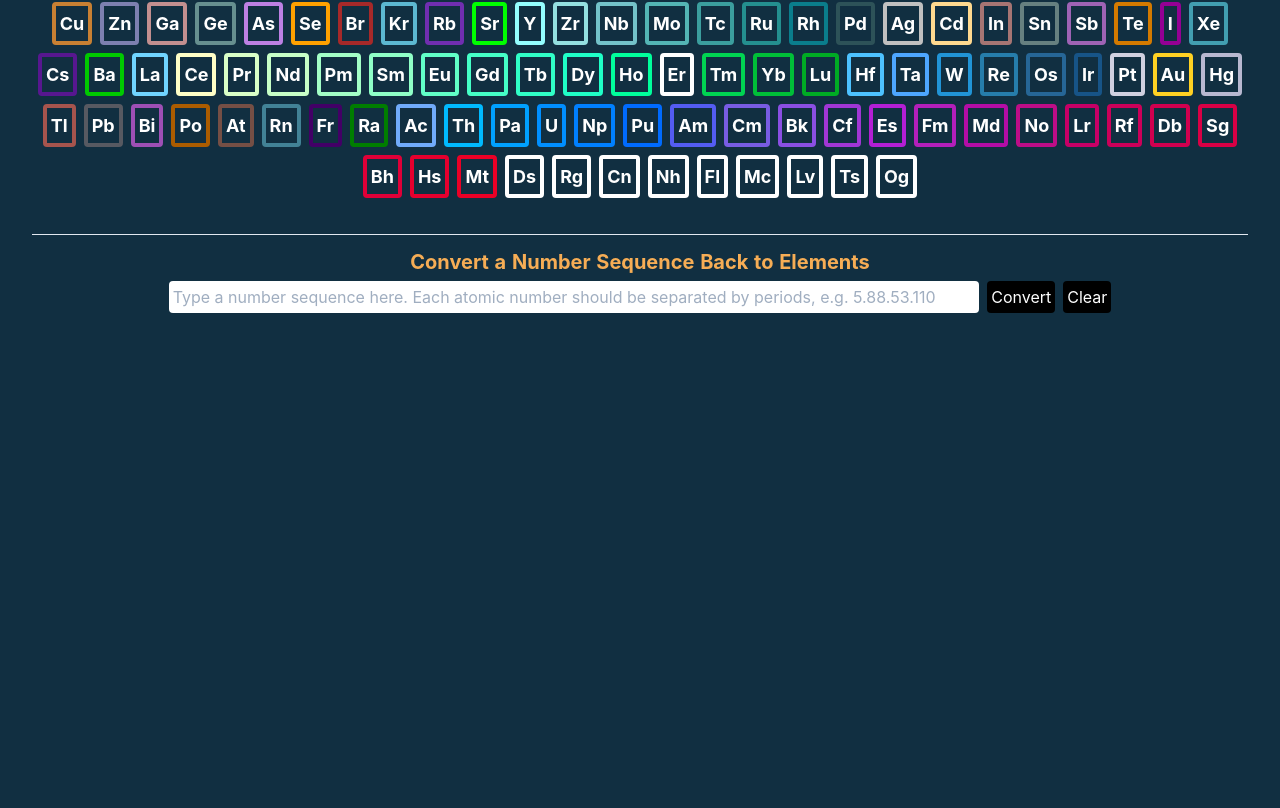
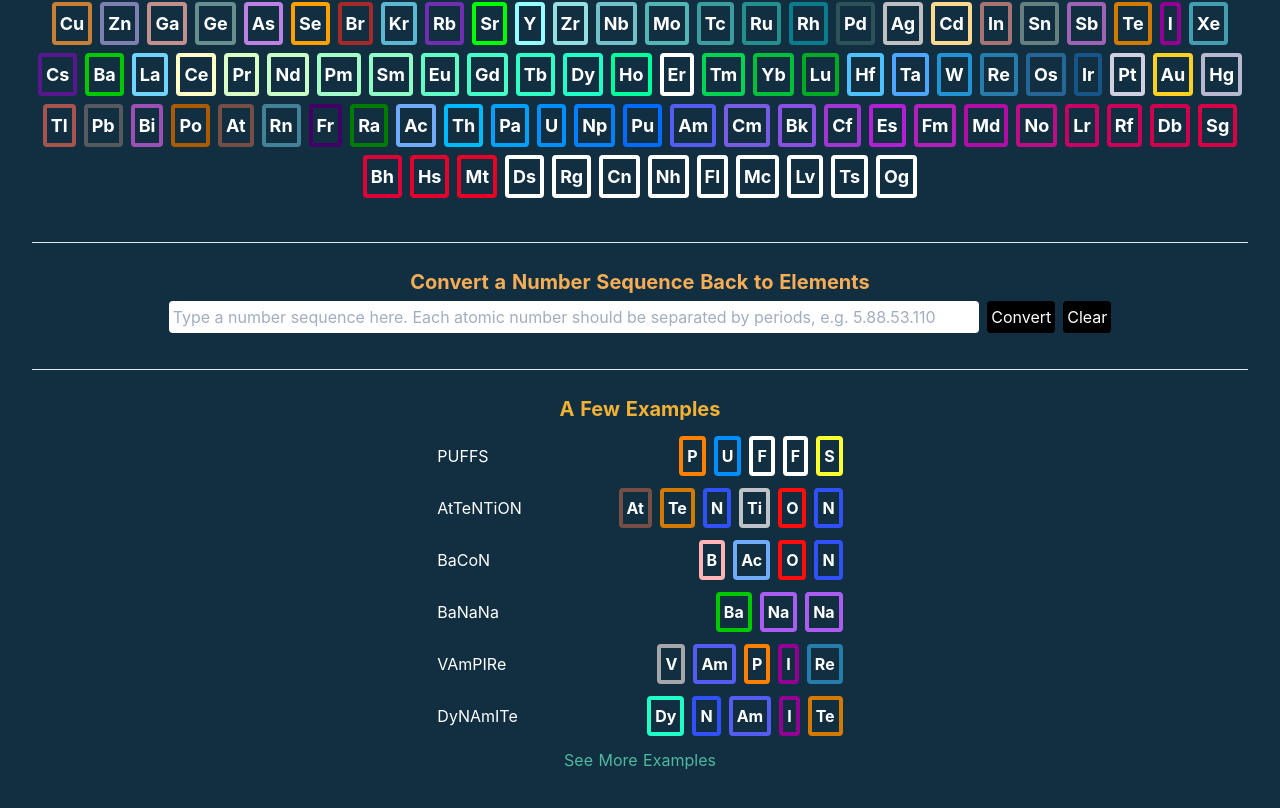
Before and after one commit to ethyl2/nuxt-experiment, a Nuxt app: page /elements in a window 1280 px wide. Shown: the part 328-1136 px from the top of the page. Before the commit the page ends 800 px from the top, so only its background shows below. Built offline with nearby package versions, Linux system fonts and the light colour scheme.

Commit message:
Feat: Adds examples of element words

```diff
--- a/pages/elements.vue
+++ b/pages/elements.vue
@@ -118,7 +118,7 @@
 
     <!-- Convert Atomic Numbers to Symbols -->
     <form
-      class="flex flex-col justify-center items-center mt-6 pt-3 border-t"
+      class="flex flex-col justify-center items-center mt-8 pt-6 border-t"
       @submit.prevent="convertNumbersToElements"
     >
       <label
@@ -177,6 +177,34 @@
         </p>
       </div>
     </div>
+
+    <!-- Examples of words made with symbols -->
+    <div class="py-6 mt-8 border-t flex flex-col space-y-3">
+      <h2 class="text-xl font-bold text-center">A Few Examples</h2>
+      <div
+        v-for="(example, index) in examples"
+        :key="index"
+        class="flex flex-wrap justify-between items-center space-x-2 mx-auto w-1/3"
+      >
+        <p>{{ example.word }}</p>
+        <div class="flex flex-wrap items-center space-x-2">
+          <p
+            v-for="(symbol, symbolsIndex) in example.symbols"
+            :key="symbolsIndex"
+            class="border p-1 rounded font-bold"
+            :style="{ border: `4px solid #${getColor(symbol)}` }"
+          >
+            {{ symbol }}
+          </p>
+        </div>
+      </div>
+      <a
+        href="https://sciencenotes.org/list-words-made-periodic-table-element-symbols/"
+        target="_blank"
+        class="mx-auto"
+        >See More Examples</a
+      >
+    </div>
   </div>
 </template>
 
@@ -194,6 +222,32 @@ export default {
       numberResult: '',
       errorMessage: '',
       numberResultArray: [],
+      examples: [
+        {
+          word: 'PUFFS',
+          symbols: ['P', 'U', 'F', 'F', 'S'],
+        },
+        {
+          word: 'AtTeNTiON',
+          symbols: ['At', 'Te', 'N', 'Ti', 'O', 'N'],
+        },
+        {
+          word: 'BaCoN',
+          symbols: ['B', 'Ac', 'O', 'N'],
+        },
+        {
+          word: 'BaNaNa',
+          symbols: ['Ba', 'Na', 'Na'],
+        },
+        {
+          word: 'VAmPIRe',
+          symbols: ['V', 'Am', 'P', 'I', 'Re'],
+        },
+        {
+          word: 'DyNAmITe',
+          symbols: ['Dy', 'N', 'Am', 'I', 'Te'],
+        },
+      ],
       elements: [
         {
           atomicNumber: 1,
@@ -2868,6 +2922,12 @@ export default {
       this.numberResultArray = []
       this.numberInput = ''
     },
+    getColor(symbol) {
+      const currentElement = this.elements.find(
+        (element) => element.symbol === symbol
+      )
+      return currentElement.cpkHexColor
+    },
   },
 }
 </script>
```
